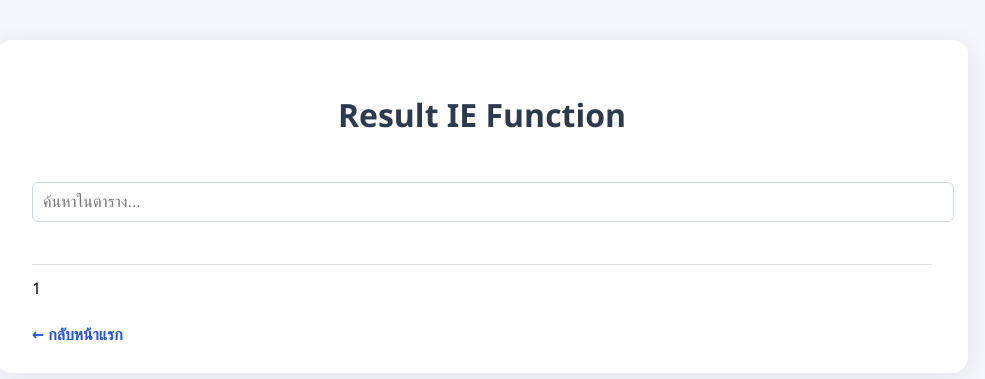
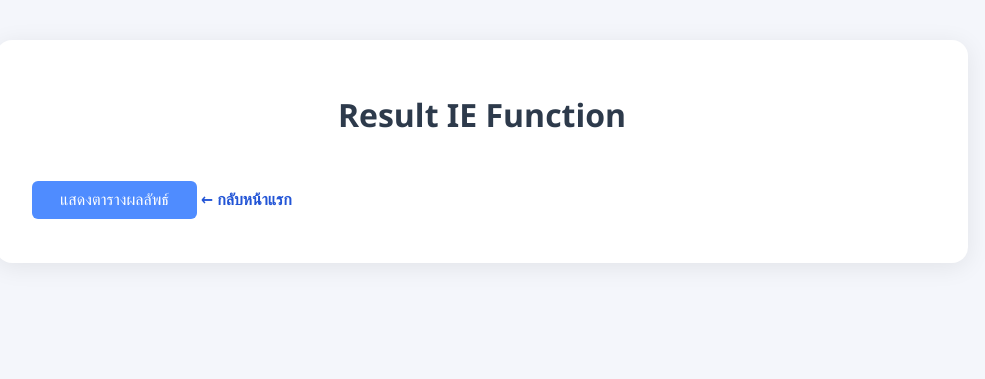
Before and after one commit to tummatonzgun/WebApp, a Flask app: page /result in a window 1280 px wide. Shown: the top 379 px of the page, without its empty margins (158-1143 px from the left). Run offline with Flask 2, Linux system fonts and the light colour scheme; the visitor is signed in with stand-in values (Sample User, id 1); some libraries are stand-ins or nearby versions.

Commit message:
Edit table

```diff
--- a/Webapp/python-executor-app/src/app.py
+++ b/Webapp/python-executor-app/src/app.py
@@ -51,7 +51,7 @@ def index():
             download_link = url_for("download_file", func_name=func_name, filename=output_files[0])
 
             # เงื่อนไขแสดงผล
-            if show_table and func_name != "PNP_CHANG_TYPE":
+            if show_table:
                 if output_fp.endswith(".xlsx"):
                     df = pd.read_excel(output_fp)
                 else:
--- a/Webapp/python-executor-app/src/templates/result.html
+++ b/Webapp/python-executor-app/src/templates/result.html
@@ -98,9 +98,12 @@
 <body>
     <div class="container">
         <h1>Result IE Function</h1>
-        <input type="text" id="searchInput" placeholder="ค้นหาในตาราง...">
-        <div id="dropdownFilters" style="margin-bottom: 12px;"></div>
-        <div id="tableArea">{{ table_html|safe }}</div>
+        <div style="text-align:center; margin-bottom:18px; color:#2563eb; font-size:1.08em;">
+</div>
+<button id="toggleTableBtn" style="background:#4f8cff;color:#fff;border:none;border-radius:6px;padding:10px 28px;font-size:1em;cursor:pointer;margin-bottom:16px;">
+    แสดงตารางผลลัพธ์
+</button>
+<div id="tableArea" style="display:none;">{{ table_html|safe }}</div>
         <a href="{{ url_for('index') }}">&#8592; กลับหน้าแรก</a>
         {% if download_link %}
             <a href="{{ download_link }}" class="btn-download">
@@ -176,6 +179,17 @@ $(document).ready(function() {
         }
     });
 });
+
+document.getElementById('toggleTableBtn').addEventListener('click', function() {
+    var tableArea = document.getElementById('tableArea');
+    if (tableArea.style.display === "none") {
+        tableArea.style.display = "";
+        this.textContent = "ซ่อนตารางผลลัพธ์";
+    } else {
+        tableArea.style.display = "none";
+        this.textContent = "แสดงตารางผลลัพธ์";
+    }
+});
 </script>
 </body>
 </html>
```
